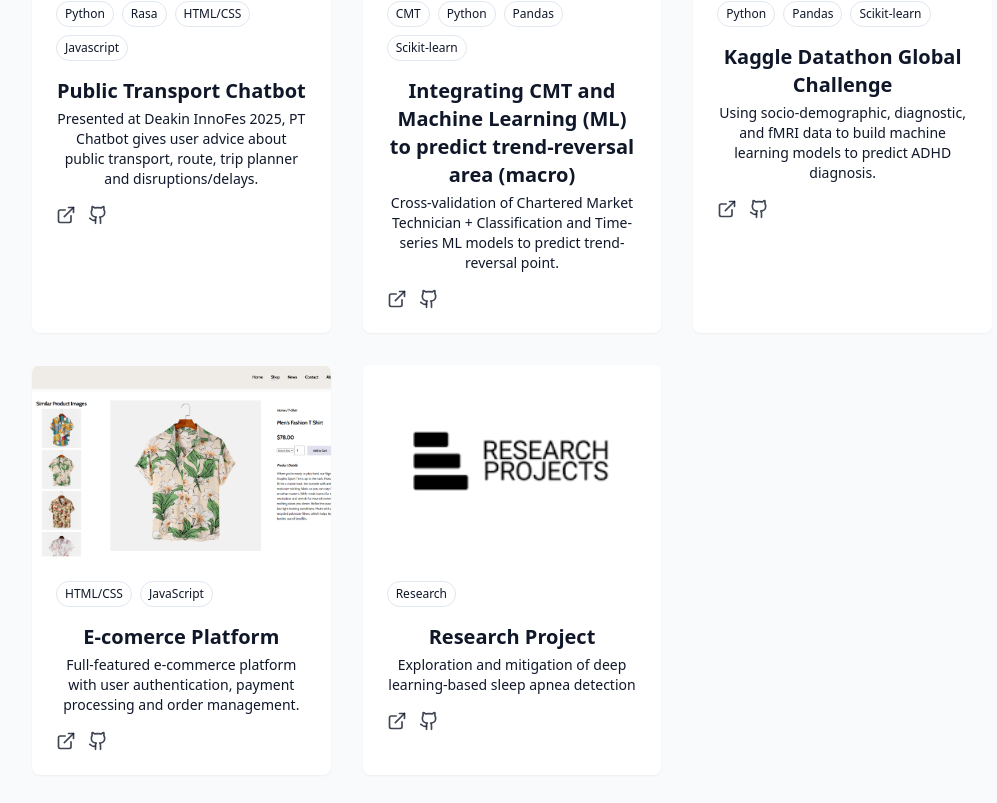
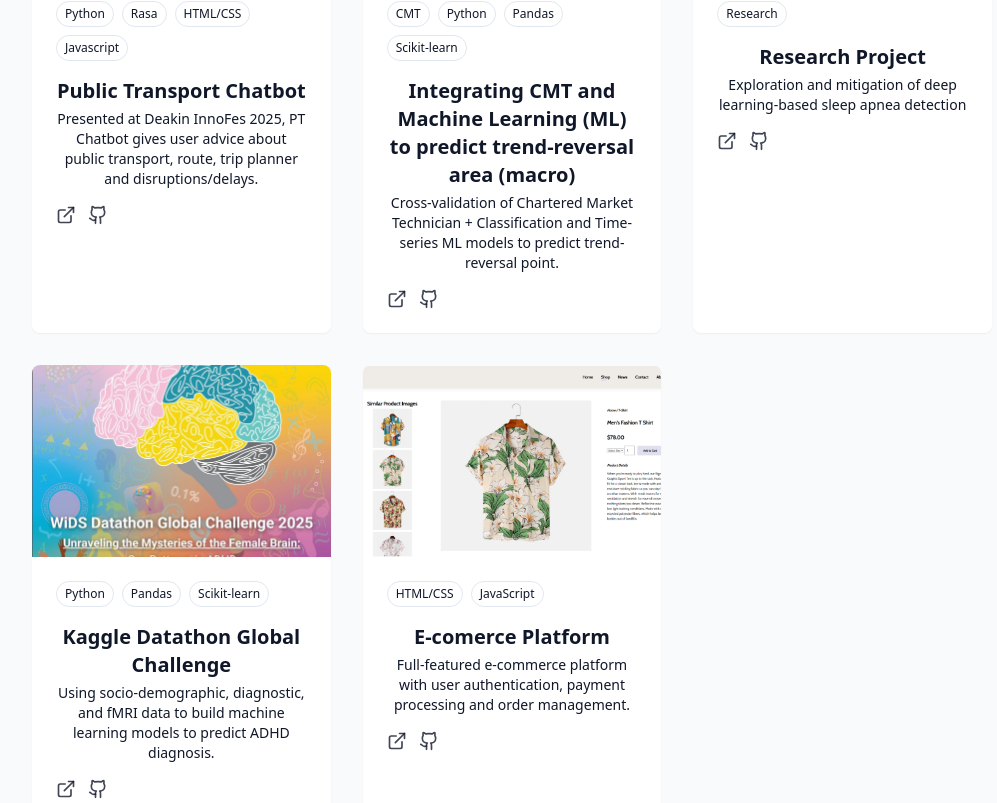
Before and after one commit to andrengyyen/poftfolio, a React (Vite) app: page / in a window 1280 px wide. Shown: the part 3277-4080 px from the top of the page, without its empty margins (128-1125 px from the left). Built offline with nearby package versions, Linux system fonts and the light colour scheme.

Commit message:
Modify the research project position

```diff
--- a/src/components/ProjectsSection.jsx
+++ b/src/components/ProjectsSection.jsx
@@ -21,6 +21,16 @@ const projects = [
     githubUrl: "#contact",
   },
   {
+    id: 5,
+    title: "Research Project",
+    description:
+      "Exploration and mitigation of deep learning-based sleep apnea detection",
+    image: "/projects/project5.png",
+    tags: ["Research"],
+    demoUrl: "#",
+    githubUrl: "https://github.com/andrengyyen/sleep-apnea",
+  },
+  {
     id: 3,
     title: "Kaggle Datathon Global Challenge",
     description:
@@ -40,16 +50,7 @@ const projects = [
     demoUrl: "https://deakin.au.panopto.com/Panopto/Pages/Viewer.aspx?id=3a781676-6890-4af1-8a33-b1fb01490f57",
     githubUrl: "#",
   },
-  {
-    id: 5,
-    title: "Research Project",
-    description:
-      "Exploration and mitigation of deep learning-based sleep apnea detection",
-    image: "/projects/project5.png",
-    tags: ["Research"],
-    demoUrl: "#",
-    githubUrl: "https://github.com/andrengyyen/sleep-apnea",
-  },
+
 ];
 
 export const ProjectsSection = () => {
```
